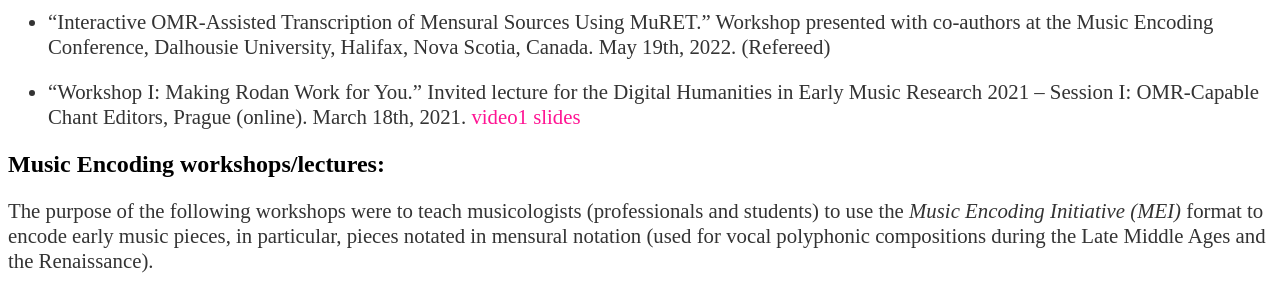
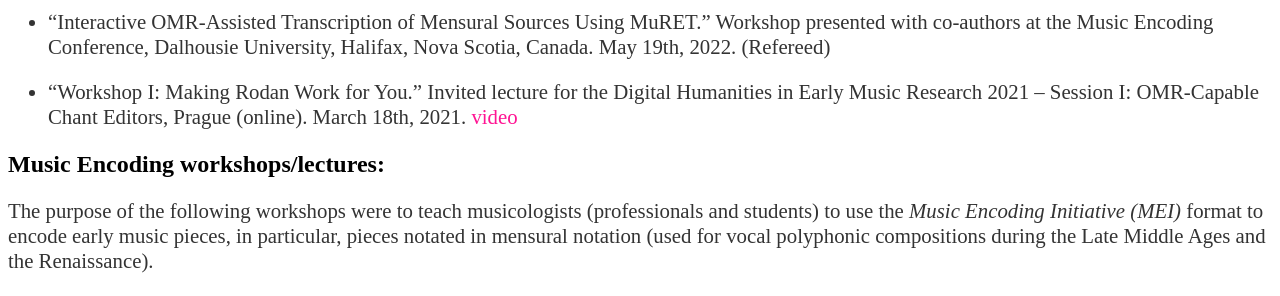
Before and after one commit to martha-thomae/martha-thomae.github.io, a Jekyll site: the page built from workshops/index.md, in a window 1280 px wide. Shown: the part 159-455 px from the top of the page. Built offline with Jekyll 4.4.1, drawn with Linux system fonts in a browser that asks for light colours.

Commit message:
Fix: Add link to video as part of the title
fix the issue of having the link showing as 'slides'

```diff
--- a/_data/workshopsOMR.yaml
+++ b/_data/workshopsOMR.yaml
@@ -1,4 +1,4 @@
 - name: “Interactive OMR-Assisted Transcription of Mensural Sources Using MuRET.” Workshop presented with co-authors at the Music Encoding Conference, Dalhousie University, Halifax, Nova Scotia, Canada. May 19th, 2022. (Refereed)
   link: /
-- name: '“Workshop I: Making Rodan Work for You.” Invited lecture for the Digital Humanities in Early Music Research 2021 – Session I: OMR-Capable Chant Editors, Prague (online). March 18th, 2021. [video1](https://www.youtube.com/watch?v=_TeGXG9Fh2M)'
-  link: https://www.youtube.com/watch?v=_TeGXG9Fh2M
+- name: '“Workshop I: Making Rodan Work for You.” Invited lecture for the Digital Humanities in Early Music Research 2021 – Session I: OMR-Capable Chant Editors, Prague (online). March 18th, 2021. [video](https://www.youtube.com/watch?v=_TeGXG9Fh2M)'
+  link: /
```
